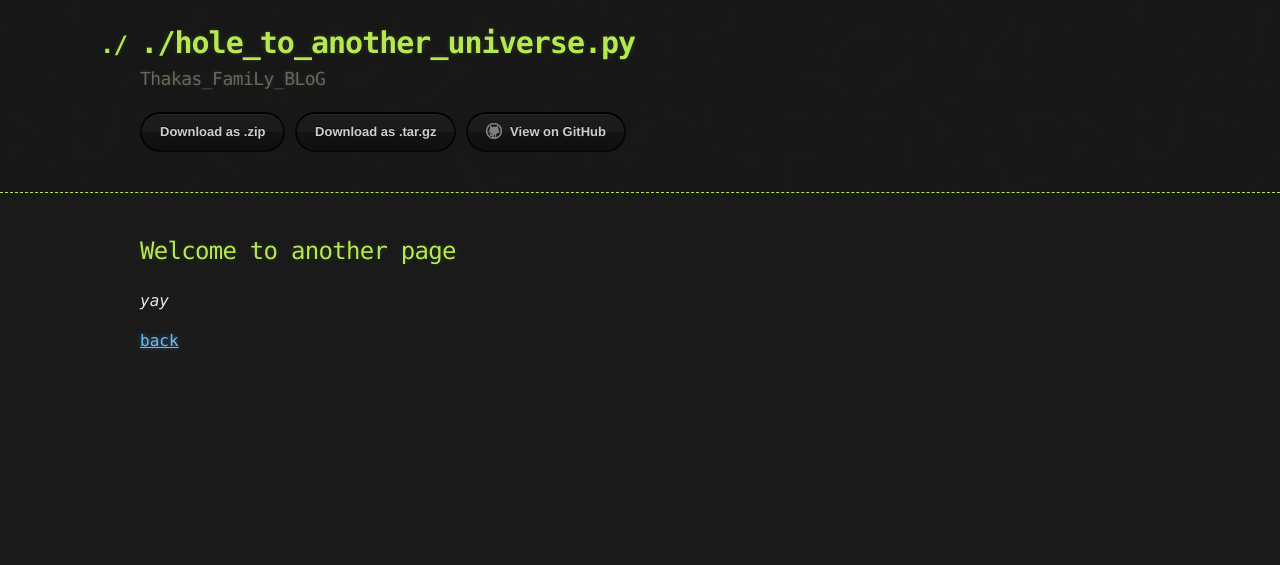
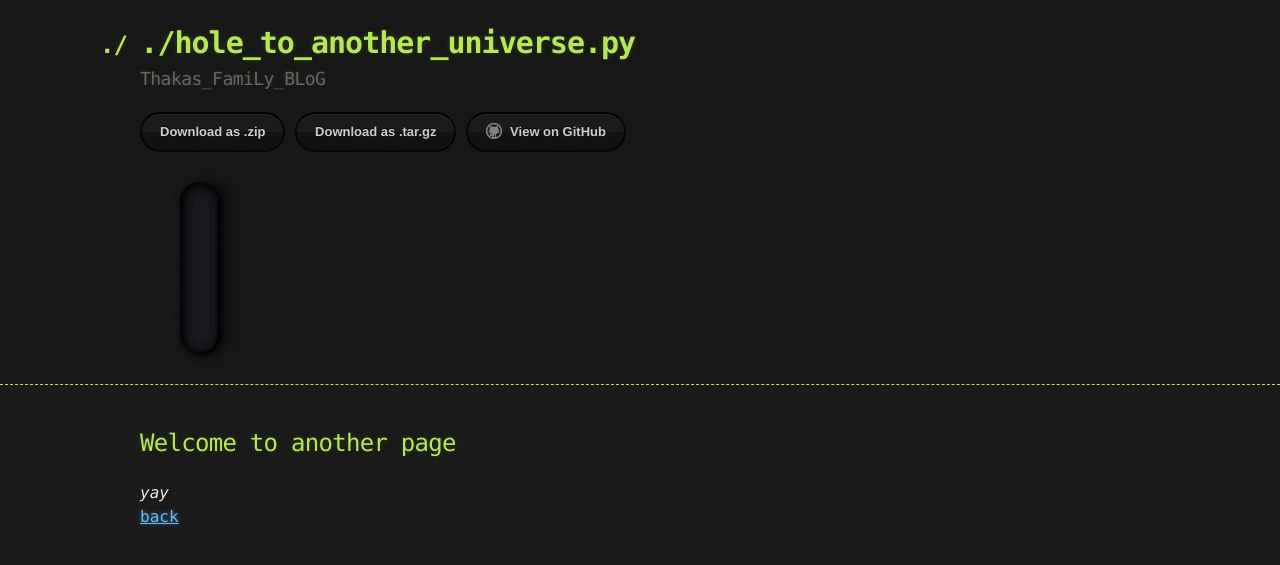
Before and after one commit to ThakaRashard/ARCHIVEholetoanotheruniverse, a Jekyll site: the page built from another-page.md, in a window 1280 px wide. Shown: the top 565 px of the page. Built offline with Jekyll 4.4.1, drawn with Linux system fonts in a browser that asks for light colours; our own code applies the rules of GitHub Pages for plain Markdown files.

Commit message:
Update default.html

```diff
--- a/_layouts/default.html
+++ b/_layouts/default.html
@@ -21,7 +21,38 @@
 
 {% seo %}
     <style>
+      * {
+  margin: 0;
+  padding: 0;
+}
 
+#github {
+  font-size: 8em;
+  background-color: #18191f;
+  color: #fff;
+  box-shadow: 2px 2px 2px #00000080, 10px 1px 12px #00000080,
+    2px 2px 10px #00000080, 2px 2px 3px #00000080, inset 2px 2px 10px #00000080,
+    inset 2px 2px 10px #00000080, inset 2px 2px 10px #00000080,
+    inset 2px 2px 10px #00000080;
+  border-radius: 29px;
+  padding: 11px 19px;
+  margin: 0 40px;
+  animation: animate 3s linear infinite;
+  text-shadow: 0 0 50px #0072ff, 0 0 100px #0072ff, 0 0 150px #0072ff,
+    0 0 200px #0072ff;
+
+#github {
+  animation-delay: 0.1s;
+}
+
+@keyframes animate {
+  from {
+    filter: hue-rotate(0deg);
+  }
+  to {
+    filter: hue-rotate(360deg);
+  }
+}
 
     </style>
   </head>
@@ -43,6 +74,7 @@
           <a href="{{ site.github.repository_url }}" class="btn btn-github"><span class="icon"></span>View on GitHub</a>
 
         </section>
+        <a href="{{ site.github.repository_url }}" ><span class="icon"></span> <i class="fa fa-github-square github" id="github"></i></a>
       </div>
     </header>
 
```
